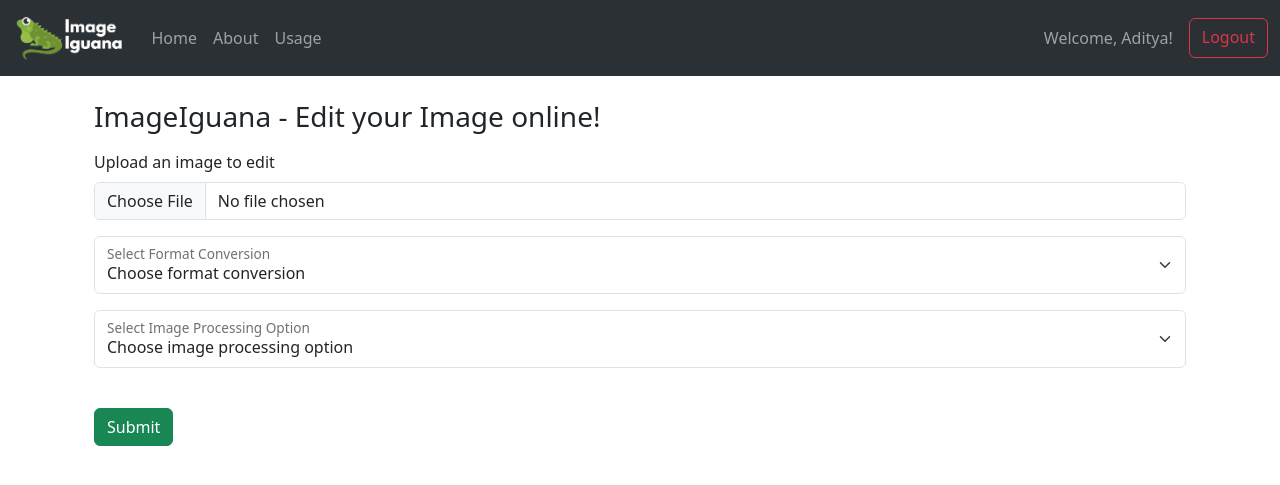
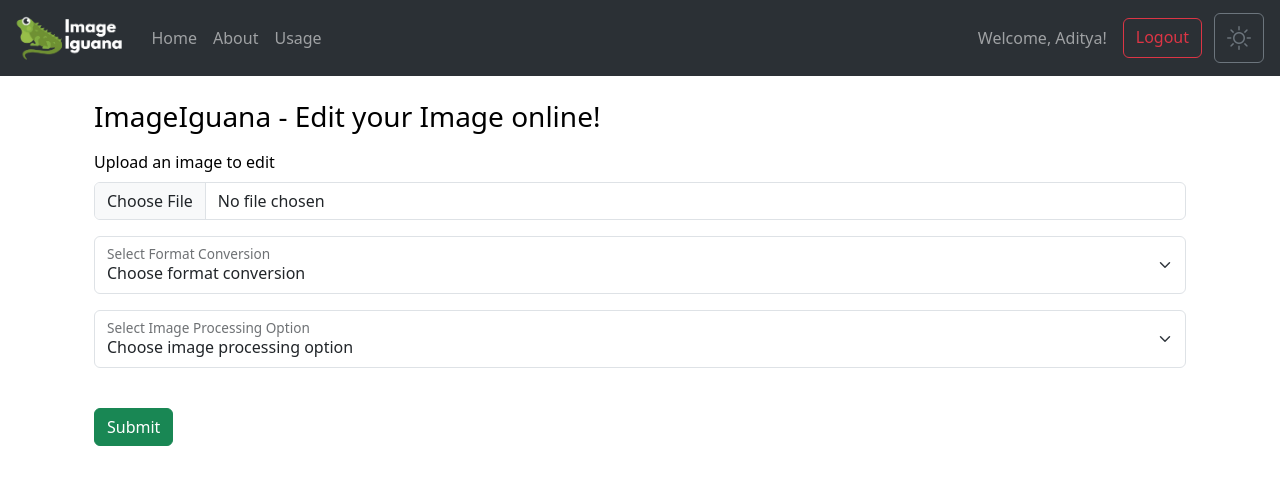
Before and after one commit to riyaaaarane/Image-Iguana, a Flask app: page / in a window 1280 px wide. Shown: the top 485 px of the page. Run offline with Flask 2, Linux system fonts and the light colour scheme; a user stored in the database is signed in.

Commit message:
Initial commit

```diff
--- a/templates/layout.html
+++ b/templates/layout.html
@@ -6,8 +6,44 @@
     <link href="https://cdn.jsdelivr.net/npm/bootstrap@5.3.3/dist/css/bootstrap.min.css" rel="stylesheet"
     integrity="sha384-QWTKZyjpPEjISv5WaRU9OFeRpok6YctnYmDr5pNlyT2bRjXh0JMhjY6hW+ALEwIH" crossorigin="anonymous">
     <title>{{ title }}</title>
+    <link rel="stylesheet" href="https://cdn.jsdelivr.net/npm/bootstrap-icons@1.10.5/font/bootstrap-icons.css">
 </head>
-<body>
+<style>
+    body,.navbar,.btn,.alert,#darkModeToggle {
+        transition: background-color 0.3s ease, color 0.3s ease, border-color 0.2s ease;
+    }
+
+    body[data-bs-theme="light"]{
+        background-color: #ffffff;
+        color: #000;}
+
+    body[data-bs-theme="dark"]{
+        background-color: #121212;
+        color: #fff;
+    }
+
+    body[data-bs-theme="dark"] .btn-outline-secondary {
+        border-color: #aaa;
+        color: #ccc;
+    }
+    body[data-bs-theme="dark"] .btn-outline-secondary:hover {
+        background-color: #444;
+        color: #fff;
+    }
+
+
+    #darkModeToggle{
+        display:flex;
+        align-items:center;
+        justify-content:center;
+    }
+
+    #darkModeToggle i{
+        font-size: 1.5rem;
+    }
+
+</style>
+<body >
     <nav class="navbar navbar-expand-lg bg-body-tertiary" class="navbar bg-dark border-bottom border-body"
         data-bs-theme="dark">
         <div class="container-fluid">
@@ -44,6 +80,10 @@
                 </div>
             </div>
         </div>
+        <button id="darkModeToggle" class="btn btn-outline-secondary me-3">
+            <i id="sunIcon" class="bi bi-sun"></i>
+            <i id="moonIcon" class="bi bi-moon" style="display: none;"></i>
+        </button>
     </nav>
 
     <div class="container my-4">
@@ -62,5 +102,38 @@
     <script src="https://cdn.jsdelivr.net/npm/bootstrap@5.3.3/dist/js/bootstrap.bundle.min.js"
     integrity="sha384-YvpcrYf0tY3lHB60NNkmXc5s9fDVZLESaAA55NDzOxhy9GkcIdslK1eN7N6jIeHz"
     crossorigin="anonymous"></script>
+    <script>
+        const togglebtn=document.getElementById('darkModeToggle');
+        const body =document.body;
+        const sunIcon=document.getElementById('sunIcon');
+        const moonIcon=document.getElementById('moonIcon');
+        const savedTheme=localStorage.getItem("theme") || "light";
+        body.setAttribute('data-bs-theme',savedTheme);
+
+        if (savedTheme === "dark") {
+            sunIcon.style.display = "none";
+            moonIcon.style.display = "block";
+        } else {
+            sunIcon.style.display = "block";
+            moonIcon.style.display = "none";
+        }
+
+
+        togglebtn.addEventListener('click',()=>{
+            const currentTheme=body.getAttribute('data-bs-theme');
+            const newTheme=currentTheme==="light"?"dark":"light";
+            body.setAttribute('data-bs-theme',newTheme);
+            localStorage.setItem('theme',newTheme);
+
+            if(newTheme==="dark"){
+                sunIcon.style.display="none";
+                moonIcon.style.display="block";
+            }
+            else{
+                sunIcon.style.display="block";
+                moonIcon.style.display="none";
+            }
+        });
+    </script>
 </body>
 </html>
```
Also changed, not shown: requirements.txt (+6 -6 lines), static/erasebg-transformed.jpg (added), uploads/erasebg-transformed.webp (added), users.db (added).
